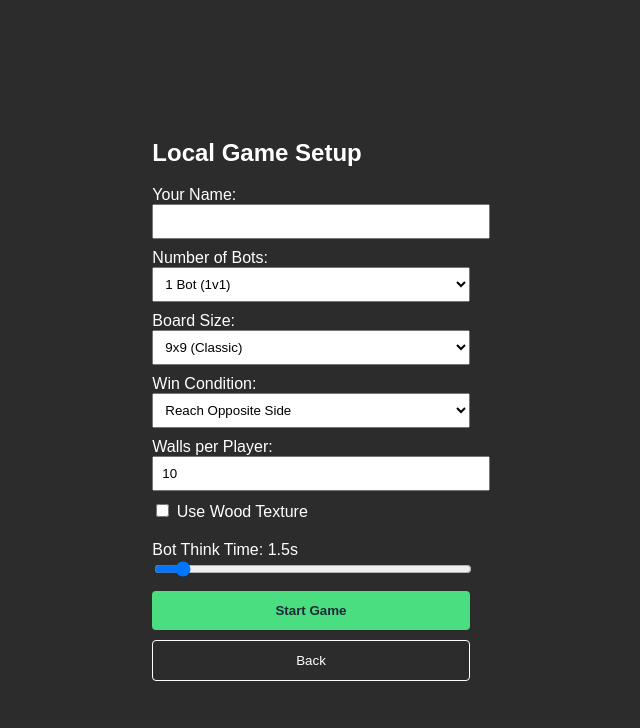
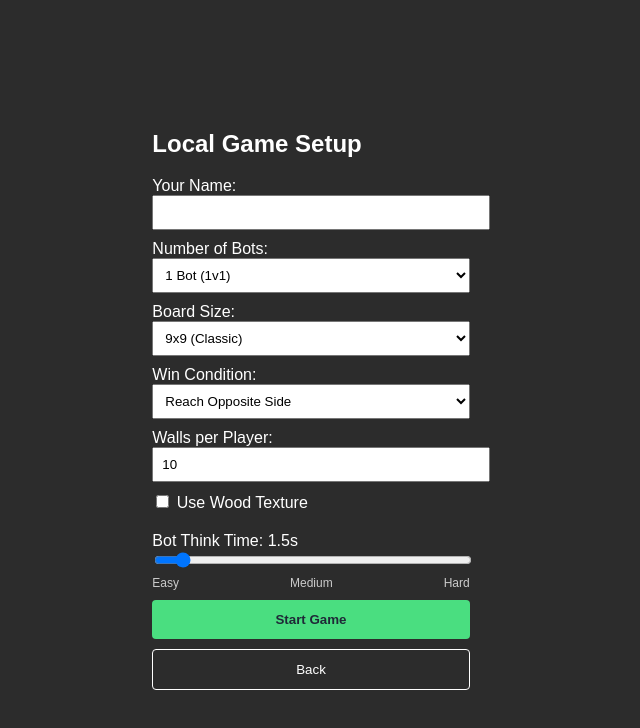
Before and after one commit to GrandKyle29/quoridor-plus, a React (Vite) app in the folder apps/web/: page /local in a window 1280 px wide. Shown: the top 728 px of the page, without its empty margins (329-969 px from the left). Built offline with nearby package versions, Linux system fonts and the light colour scheme.

Commit message:
add a difficulty indicator based on bot thinking time

```diff
--- a/apps/web/src/LocalSetup.tsx
+++ b/apps/web/src/LocalSetup.tsx
@@ -126,7 +126,20 @@ export function LocalSetup() {
           value={botTimeLimit}
           onChange={(e) => setBotTimeLimit(Number(e.target.value))}
           style={{ width: "100%" }}
-        />
+        />{" "}
+        <div
+          style={{
+            display: "flex",
+            justifyContent: "space-between",
+            fontSize: "12px",
+            color: "#ccc",
+            marginTop: "4px",
+          }}
+        >
+          <span>Easy</span>
+          <span>Medium</span>
+          <span>Hard</span>
+        </div>
       </div>
       <button
         onClick={startGame}
```
